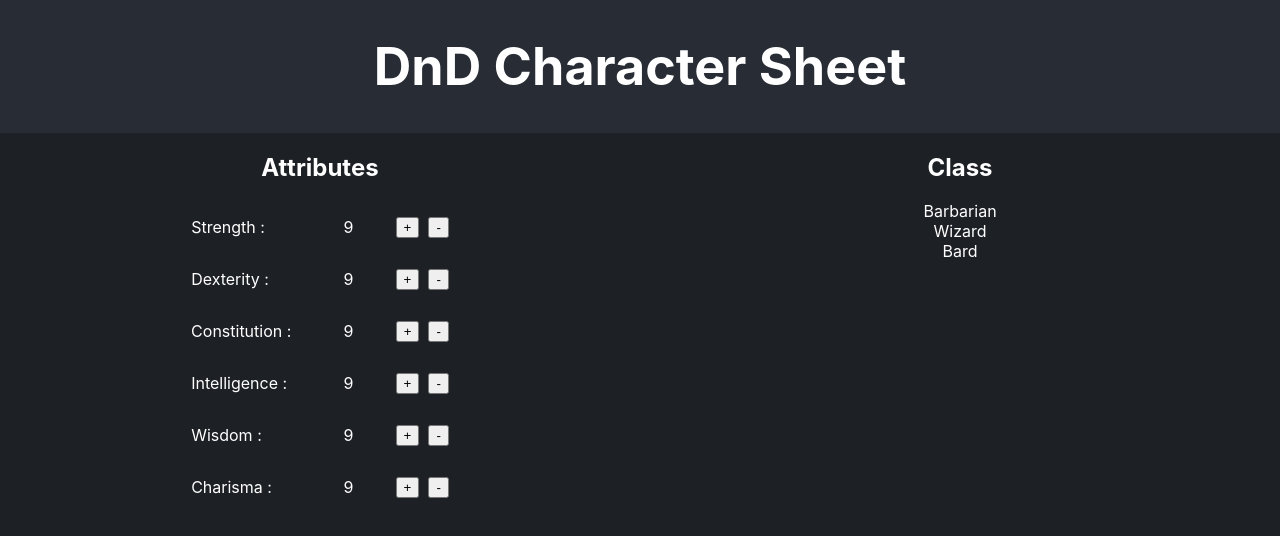
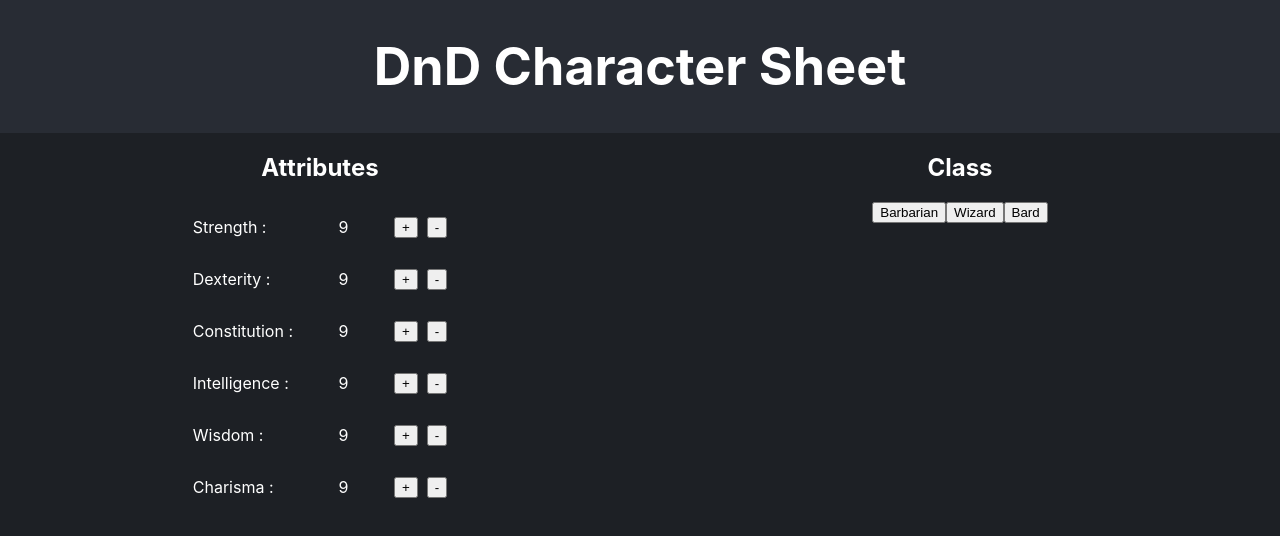
Before and after one commit to mayank-suman/recruiting-webapp-character, a React (Create React App) app: page / in a window 1280 px wide. Shown: the top 536 px of the page. Built offline with nearby package versions, Linux system fonts and the light colour scheme.

Commit message:
refactor class components to improve structure and add class details display

```diff
--- a/src/App.css
+++ b/src/App.css
@@ -76,5 +76,4 @@
 
 .attribute-item p:first-child {
   min-width: 100px;
-  margin-right: 10px;
 }
--- a/src/App.tsx
+++ b/src/App.tsx
@@ -1,6 +1,6 @@
 import "./App.css";
 import Attributes from "./components/attributes/list";
-import Class from "./components/class/list";
+import Class from "./components/class/index";
 import AttributesProvider from "./context/attributesContext";
 
 function App() {
--- /dev/null
+++ b/src/components/ClassDetails/index.tsx
@@ -0,0 +1,21 @@
+import React from "react";
+import { CLASS_LIST } from "../../consts";
+import { Class } from "../../types";
+
+function ClassDetails({ className }: { className: Class }) {
+  return (
+    <div className="App-section">
+      <h2>Class Requirements</h2>
+      <div>
+        {Object.entries(CLASS_LIST[className]).map(([attribute, value]) => (
+          <p key={attribute}>
+            {attribute}: {value}
+          </p>
+        ))}
+        {/* <p></p> */}
+      </div>
+    </div>
+  );
+}
+
+export default ClassDetails;
--- /dev/null
+++ b/src/components/class/index.tsx
@@ -0,0 +1,17 @@
+import React, { useState } from "react";
+import List from "./list";
+import ClassDetails from "../ClassDetails";
+import { Class } from "../../types";
+
+function Index() {
+  const [selectedClass, setSelectedClass] = useState<Class | null>(null);
+
+  return (
+    <>
+      <List setSelectedClass={setSelectedClass} />
+      {selectedClass && <ClassDetails className={selectedClass} />}
+    </>
+  );
+}
+
+export default Index;
--- a/src/components/class/item.tsx
+++ b/src/components/class/item.tsx
@@ -1,17 +1,24 @@
-import React from "react";
-import { Attributes } from "../../types";
+import { Attributes, Class } from "../../types";
 import useAttributes from "../../hooks/useAttributes";
 import { checkAttributes } from "../../utils";
 
-function Item({ classItem }: { classItem: [string, Attributes] }) {
+function Item({
+  classItem,
+  setSelectedClass,
+}: {
+  classItem: [Class, Attributes];
+  setSelectedClass: (selectedClass: string) => void;
+}) {
   const { attributes } = useAttributes();
   const [className, classAttributes] = classItem;
   const areRequirementsMet = checkAttributes(classAttributes, attributes);
 
   return (
-    <div className={`class-item ${areRequirementsMet ? "highlight" : ""}`}>
-      {className}
-    </div>
+    <button onClick={() => setSelectedClass(className)}>
+      <div className={`class-item ${areRequirementsMet ? "highlight" : ""}`}>
+        {className}
+      </div>
+    </button>
   );
 }
 
--- a/src/components/class/list.tsx
+++ b/src/components/class/list.tsx
@@ -1,16 +1,25 @@
 import React from "react";
 import { CLASS_LIST } from "../../consts";
 import Item from "./item";
+import { Attributes, Class } from "../../types";
 
-function list() {
+function List({
+  setSelectedClass,
+}: {
+  setSelectedClass: (selectedClass: Class) => void;
+}) {
   return (
     <section className="App-section">
       <h2>Class</h2>
-      {Object.entries(CLASS_LIST).map((classItem) => (
-        <Item key={classItem[0]} classItem={classItem} />
+      {Object.entries(CLASS_LIST).map((classItem: [Class, Attributes]) => (
+        <Item
+          key={classItem[0]}
+          classItem={classItem}
+          setSelectedClass={setSelectedClass}
+        />
       ))}
     </section>
   );
 }
 
-export default list;
+export default List;
--- a/src/consts.ts
+++ b/src/consts.ts
@@ -1,59 +1,58 @@
 import type { Attributes, Class } from "./types";
 
 export const ATTRIBUTE_LIST = [
-    'Strength',
-    'Dexterity',
-    'Constitution',
-    'Intelligence',
-    'Wisdom',
-    'Charisma',
+  "Strength",
+  "Dexterity",
+  "Constitution",
+  "Intelligence",
+  "Wisdom",
+  "Charisma",
 ];
 
 export const CLASS_LIST: Record<Class, Attributes> = {
-    'Barbarian': {
-        'Strength': 14,
-        'Dexterity': 9,
-        'Constitution': 9,
-        'Intelligence': 9,
-        'Wisdom': 9,
-        'Charisma': 9,
-    },
-    'Wizard': {
-        'Strength': 9,
-        'Dexterity': 9,
-        'Constitution': 9,
-        'Intelligence': 14,
-        'Wisdom': 9,
-        'Charisma': 9,
-    },
-    'Bard': {
-        'Strength': 9,
-        'Dexterity': 9,
-        'Constitution': 9,
-        'Intelligence': 9,
-        'Wisdom': 9,
-        'Charisma': 14,
-    },
-}
+  Barbarian: {
+    Strength: 14,
+    Dexterity: 9,
+    Constitution: 9,
+    Intelligence: 9,
+    Wisdom: 9,
+    Charisma: 9,
+  },
+  Wizard: {
+    Strength: 9,
+    Dexterity: 9,
+    Constitution: 9,
+    Intelligence: 14,
+    Wisdom: 9,
+    Charisma: 9,
+  },
+  Bard: {
+    Strength: 9,
+    Dexterity: 9,
+    Constitution: 9,
+    Intelligence: 9,
+    Wisdom: 9,
+    Charisma: 14,
+  },
+};
 
 export const SKILL_LIST = [
-    { name: 'Acrobatics', attributeModifier: 'Dexterity' },
-    { name: 'Animal Handling', attributeModifier: 'Wisdom' },
-    { name: 'Arcana', attributeModifier: 'Intelligence' },
-    { name: 'Athletics', attributeModifier: 'Strength' },
-    { name: 'Deception', attributeModifier: 'Charisma' },
-    { name: 'History', attributeModifier: 'Intelligence' },
-    { name: 'Insight', attributeModifier: 'Wisdom' },
-    { name: 'Intimidation', attributeModifier: 'Charisma' },
-    { name: 'Investigation', attributeModifier: 'Intelligence' },
-    { name: 'Medicine', attributeModifier: 'Wisdom' },
-    { name: 'Nature', attributeModifier: 'Intelligence' },
-    { name: 'Perception', attributeModifier: 'Wisdom' },
-    { name: 'Performance', attributeModifier: 'Charisma' },
-    { name: 'Persuasion', attributeModifier: 'Charisma' },
-    { name: 'Religion', attributeModifier: 'Intelligence' },
-    { name: 'Sleight of Hand', attributeModifier: 'Dexterity' },
-    { name: 'Stealth', attributeModifier: 'Dexterity' },
-    { name: 'Survival', attributeModifier: 'Wisdom' },
-
-]
+  { name: "Acrobatics", attributeModifier: "Dexterity" },
+  { name: "Animal Handling", attributeModifier: "Wisdom" },
+  { name: "Arcana", attributeModifier: "Intelligence" },
+  { name: "Athletics", attributeModifier: "Strength" },
+  { name: "Deception", attributeModifier: "Charisma" },
+  { name: "History", attributeModifier: "Intelligence" },
+  { name: "Insight", attributeModifier: "Wisdom" },
+  { name: "Intimidation", attributeModifier: "Charisma" },
+  { name: "Investigation", attributeModifier: "Intelligence" },
+  { name: "Medicine", attributeModifier: "Wisdom" },
+  { name: "Nature", attributeModifier: "Intelligence" },
+  { name: "Perception", attributeModifier: "Wisdom" },
+  { name: "Performance", attributeModifier: "Charisma" },
+  { name: "Persuasion", attributeModifier: "Charisma" },
+  { name: "Religion", attributeModifier: "Intelligence" },
+  { name: "Sleight of Hand", attributeModifier: "Dexterity" },
+  { name: "Stealth", attributeModifier: "Dexterity" },
+  { name: "Survival", attributeModifier: "Wisdom" },
+];
```
